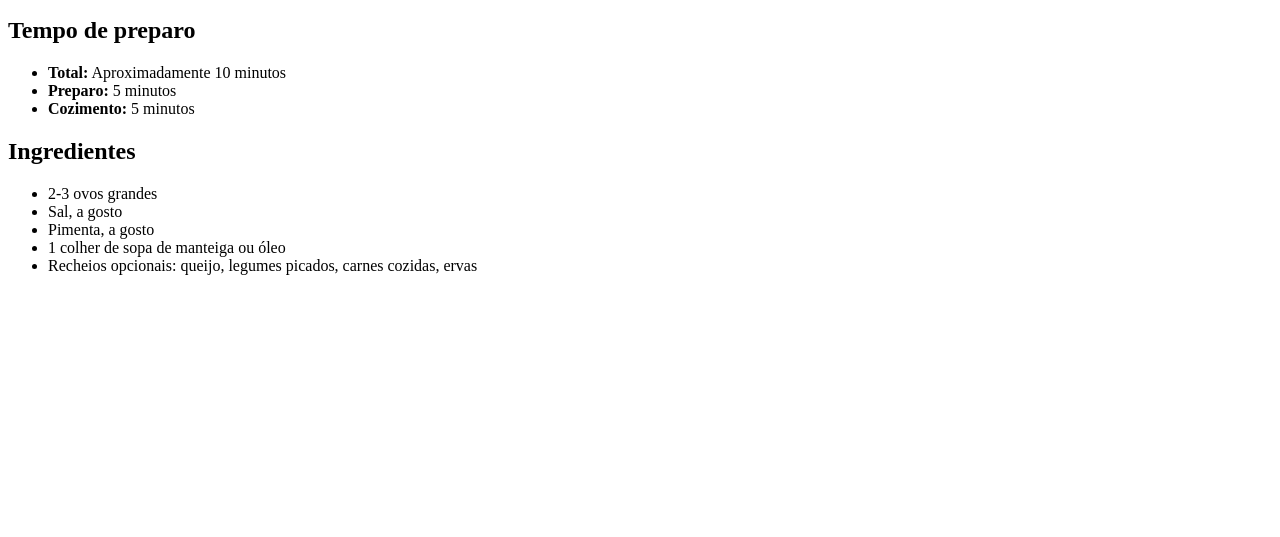
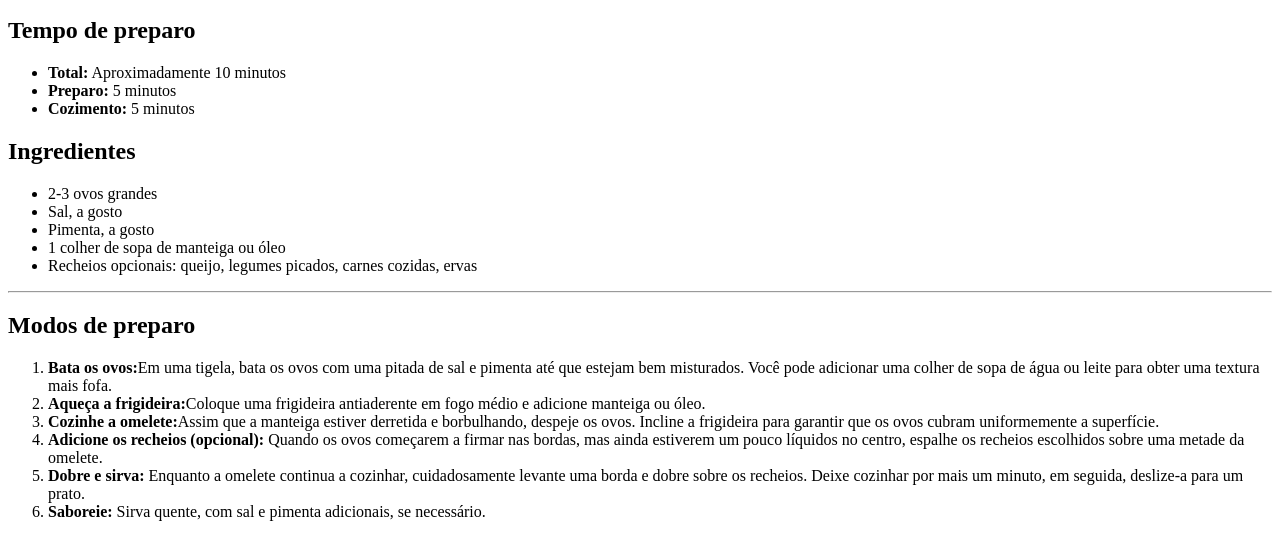
Before and after one commit to angelinalinda/receitatrabalho, a plain HTML site: page index.html in a window 1280 px wide. Shown: the part 413-950 px from the top of the page. Before the commit the page ends 800 px from the top, so only its background shows below. Drawn offline with Linux system fonts and the light colour scheme.

Commit message:
preparo do html3

```diff
--- a/index.html
+++ b/index.html
@@ -47,7 +47,36 @@
             </li>
         </ul>
     </div>
-
+    <hr>
+    <div>
+<h2>Modos de preparo</h2>
+<ol>
+    <li>
+        <strong>Bata os ovos:</strong>Em uma tigela,
+         bata os ovos com uma pitada de sal e pimenta até que estejam bem misturados.
+         Você pode adicionar uma colher de sopa de água ou leite para obter uma textura mais fofa.
+    </li>
+    <li>
+        <strong>Aqueça a frigideira:</strong>Coloque uma frigideira antiaderente em
+        fogo médio e adicione manteiga ou óleo.
+    </li>
+    <li>
+        <strong>Cozinhe a omelete:</strong>Assim que a manteiga estiver derretida e borbulhando, despeje os ovos.
+         Incline a frigideira para garantir que os ovos cubram uniformemente a superfície.
+    </li>
+    <li>
+        <strong>Adicione os recheios (opcional):</strong> Quando os ovos começarem a firmar nas bordas, mas ainda estiverem um pouco líquidos no centro,
+         espalhe os recheios escolhidos sobre uma metade da omelete.
+    </li>
+    <li>
+        <strong>Dobre e sirva:</strong> Enquanto a omelete continua a cozinhar, cuidadosamente levante uma borda e dobre sobre os recheios.
+         Deixe cozinhar por mais um minuto, em seguida, deslize-a para um prato.
+    </li>
+<li>
+    <strong>Saboreie:</strong> Sirva quente, com sal e pimenta adicionais, se necessário.
+</li>
+</ol>
+    </div>
   </div>
 </body>
 </html>
```
